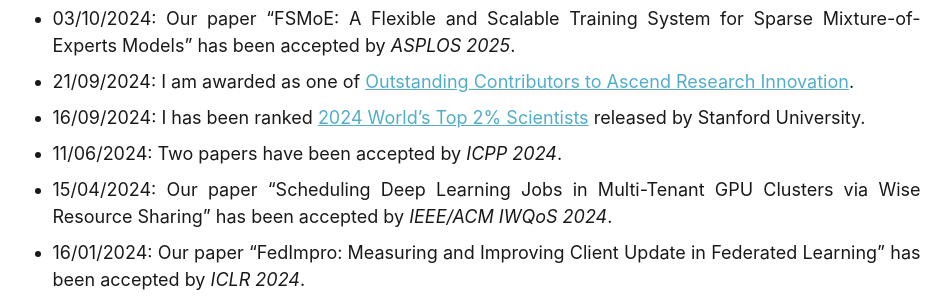
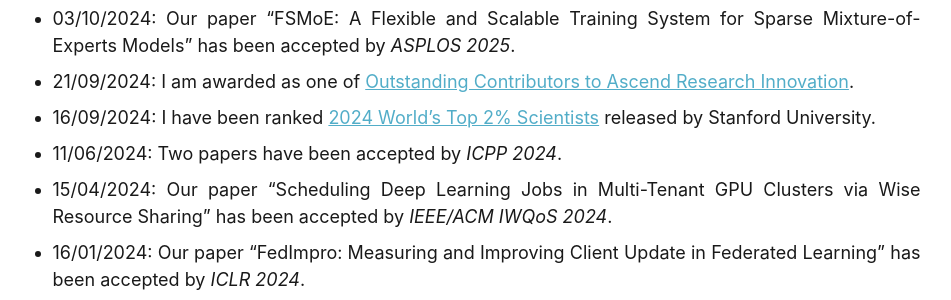
Before and after one commit to shaohuais/shaohuais.github.io, a Jekyll site: the page built from about.md, in a window 1280 px wide and 900 px high, scrolled down 607 px. Shown: the part 153-453 px from the top of the window, without its empty margins (164-1115 px from the left). Built offline with Jekyll 4.4.1, drawn with Linux system fonts in a browser that asks for light colours.

Commit message:
revise readme

```diff
--- a/about.md
+++ b/about.md
@@ -19,7 +19,7 @@ News
 - 06/12/2024: Our paper "SP-MoE: Expediting Mixture-of-Experts Training with Optimized Pipelining Planning" has been accepted by *INFOCOM 2025*.
 - 03/10/2024: Our paper "FSMoE: A Flexible and Scalable Training System for Sparse Mixture-of-Experts Models" has been accepted by *ASPLOS 2025*.
 - 21/09/2024: I am awarded as one of [Outstanding Contributors to Ascend Research Innovation](https://mp.weixin.qq.com/s/ocCWaCDPmQ4vjoOFqra3OQ).
-- 16/09/2024: I has been ranked [2024 World’s Top 2% Scientists](https://elsevier.digitalcommonsdata.com/datasets/btchxktzyw/7) released by Stanford University.
+- 16/09/2024: I have been ranked [2024 World’s Top 2% Scientists](https://elsevier.digitalcommonsdata.com/datasets/btchxktzyw/7) released by Stanford University.
 - 11/06/2024: Two papers have been accepted by *ICPP 2024*.
 - 15/04/2024: Our paper "Scheduling Deep Learning Jobs in Multi-Tenant GPU Clusters via Wise Resource Sharing" has been accepted by *IEEE/ACM IWQoS 2024*.
 - 16/01/2024: Our paper "FedImpro: Measuring and Improving Client Update in Federated Learning" has been accepted by *ICLR 2024*.
```
